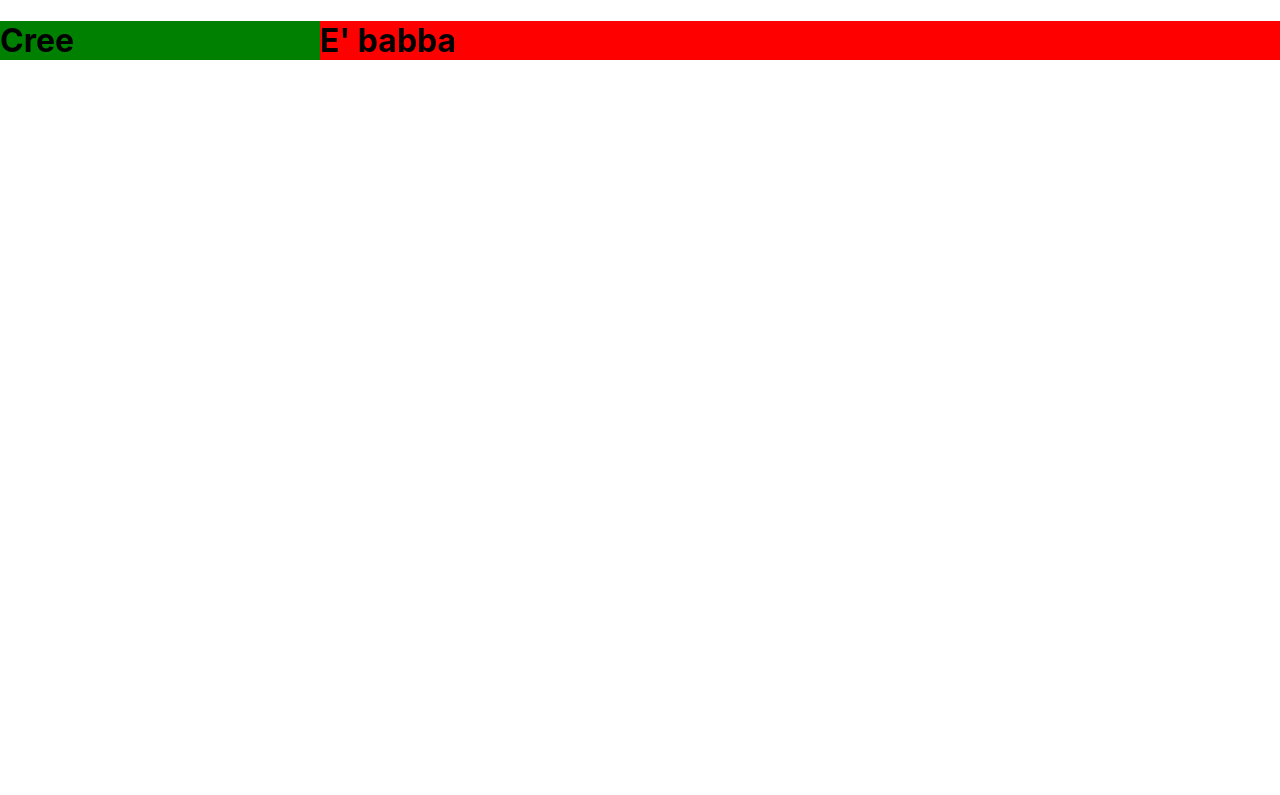
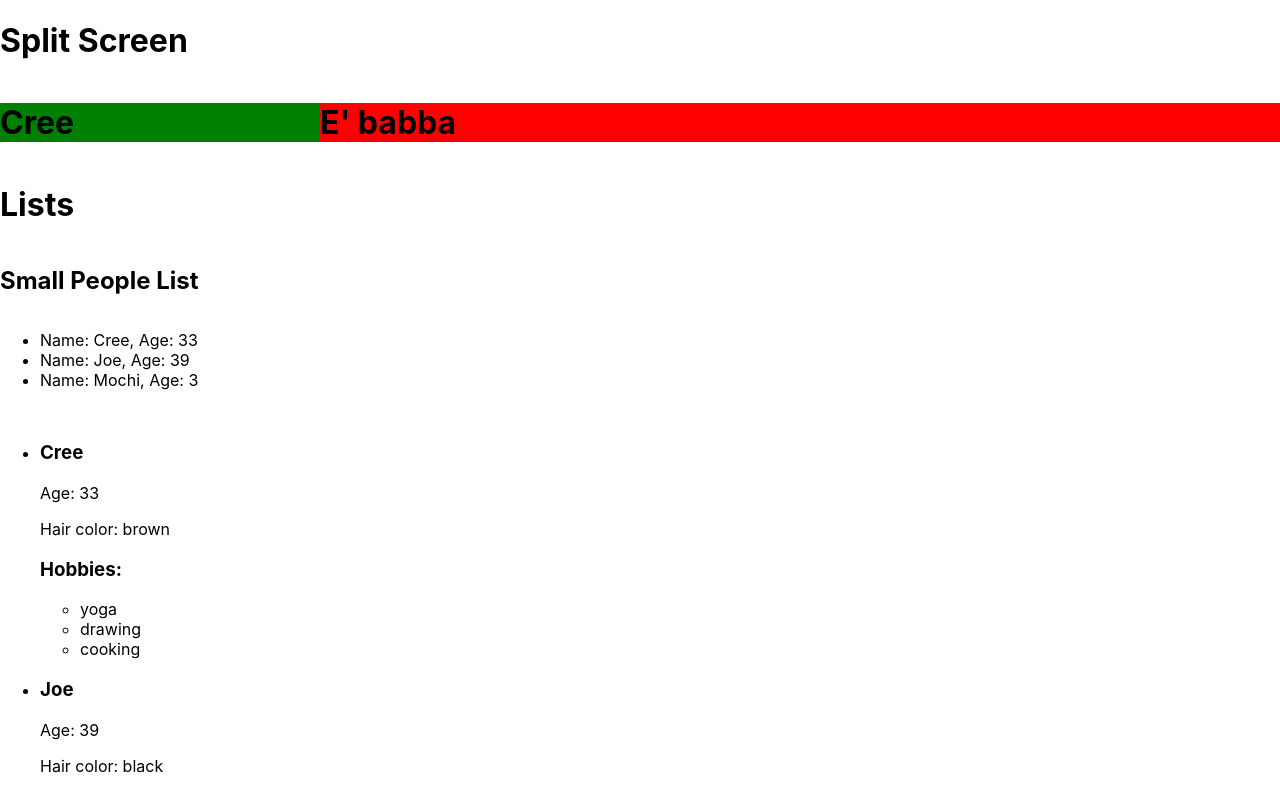
Before and after one commit to MichiyoYo/react-design-patterns, a React (Create React App) app: page / in a window 1280 px wide. Shown: the top 795 px of the page. Built offline with nearby package versions, Linux system fonts and the light colour scheme.

Commit message:
added list component

```diff
--- a/src/App.js
+++ b/src/App.js
@@ -1,7 +1,11 @@
 import logo from "./logo.svg";
 import "./App.css";
-import { SplitScreen } from "./split-screen/components/SplitScreen";
+import { SplitScreen } from "./components/split-screen/SplitScreen";
 import styled from "styled-components";
+import { people, products } from "./components/lists/resources";
+import List from "./components/lists/List";
+import SmallPersonListItem from "./components/lists/people/SmallPersonListItem";
+import LargePersonListItem from "./components/lists/people/LargePersonListItem";
 
 const LeftHandComponent = ({ name }) => {
   return <h1 style={{ background: "green" }}>{name}</h1>;
@@ -14,17 +18,29 @@ const RightHandComponent = ({ message }) => {
 const AppWrapper = styled.div`
   display: flex;
   flex-direction: column;
-  height: 100vh;
-  width: 100vw;
 `;
 
 function App() {
   return (
     <AppWrapper>
+      <h1>Split Screen</h1>
       <SplitScreen children leftWeight={1} rightWeight={3}>
         <LeftHandComponent name="Cree" />
         <RightHandComponent message="E' babba" />
       </SplitScreen>
+      <h1>Lists</h1>
+      <h2>Small People List</h2>
+      <List
+        items={people}
+        resourceName="person"
+        itemComponent={SmallPersonListItem}
+      />
+
+      <List
+        items={people}
+        resourceName="person"
+        itemComponent={LargePersonListItem}
+      />
     </AppWrapper>
   );
 }
--- /dev/null
+++ b/src/components/lists/List.js
@@ -0,0 +1,13 @@
+import React from "react";
+
+function List({ items, resourceName, itemComponent: ItemComponent }) {
+  return (
+    <ul>
+      {items.map((item, i) => (
+        <ItemComponent key={i} {...{ [resourceName]: item }} />
+      ))}
+    </ul>
+  );
+}
+
+export default List;
--- /dev/null
+++ b/src/components/lists/people/LargePersonListItem.js
@@ -0,0 +1,20 @@
+import React from "react";
+
+function LargePersonListItem({ person }) {
+  const { name, age, hairColor, hobbies } = person;
+  return (
+    <li>
+      <h3>{name}</h3>
+      <p>Age: {age}</p>
+      <p>Hair color: {hairColor}</p>
+      <h3>Hobbies:</h3>
+      <ul>
+        {hobbies.map((hobby) => (
+          <li key={hobby}>{hobby}</li>
+        ))}
+      </ul>
+    </li>
+  );
+}
+
+export default LargePersonListItem;
--- /dev/null
+++ b/src/components/lists/people/SmallPersonListItem.js
@@ -0,0 +1,13 @@
+import React from "react";
+
+function SmallPersonListItem({ person }) {
+  const { name, age } = person;
+
+  return (
+    <li>
+      Name: {name}, Age: {age}
+    </li>
+  );
+}
+
+export default SmallPersonListItem;
--- /dev/null
+++ b/src/components/lists/resources.js
@@ -0,0 +1,41 @@
+export const people = [
+  {
+    name: "Cree",
+    age: "33",
+    hairColor: "brown",
+    hobbies: ["yoga", "drawing", "cooking"],
+  },
+  {
+    name: "Joe",
+    age: "39",
+    hairColor: "black",
+    hobbies: ["music", "drawing"],
+  },
+  {
+    name: "Mochi",
+    age: "3",
+    hairColor: "grey",
+    hobbies: ["sleeping", "playing", "eating"],
+  },
+];
+
+export const products = [
+  {
+    name: "Running shoes",
+    price: "$120",
+    description: "very cute shoes",
+    rating: "4.2",
+  },
+  {
+    name: "Camera",
+    price: "$299",
+    description: "You can take pictures with it",
+    rating: "5",
+  },
+  {
+    name: "Tshirt",
+    price: "$15",
+    description: "Very cute shirt",
+    rating: "3",
+  },
+];
--- a/src/split-screen/components/SplitScreen.js
+++ b/src/components/split-screen/SplitScreen.js
@@ -3,7 +3,6 @@ import styled from "styled-components";
 
 const Container = styled.div`
   display: flex;
-  height: 100vh;
 `;
 
 const Pane = styled.div`
```
Also changed, not shown: src/components/lists/products/LargeProductListItem.js (added), src/components/lists/products/SmallProductListItem.js (added).
